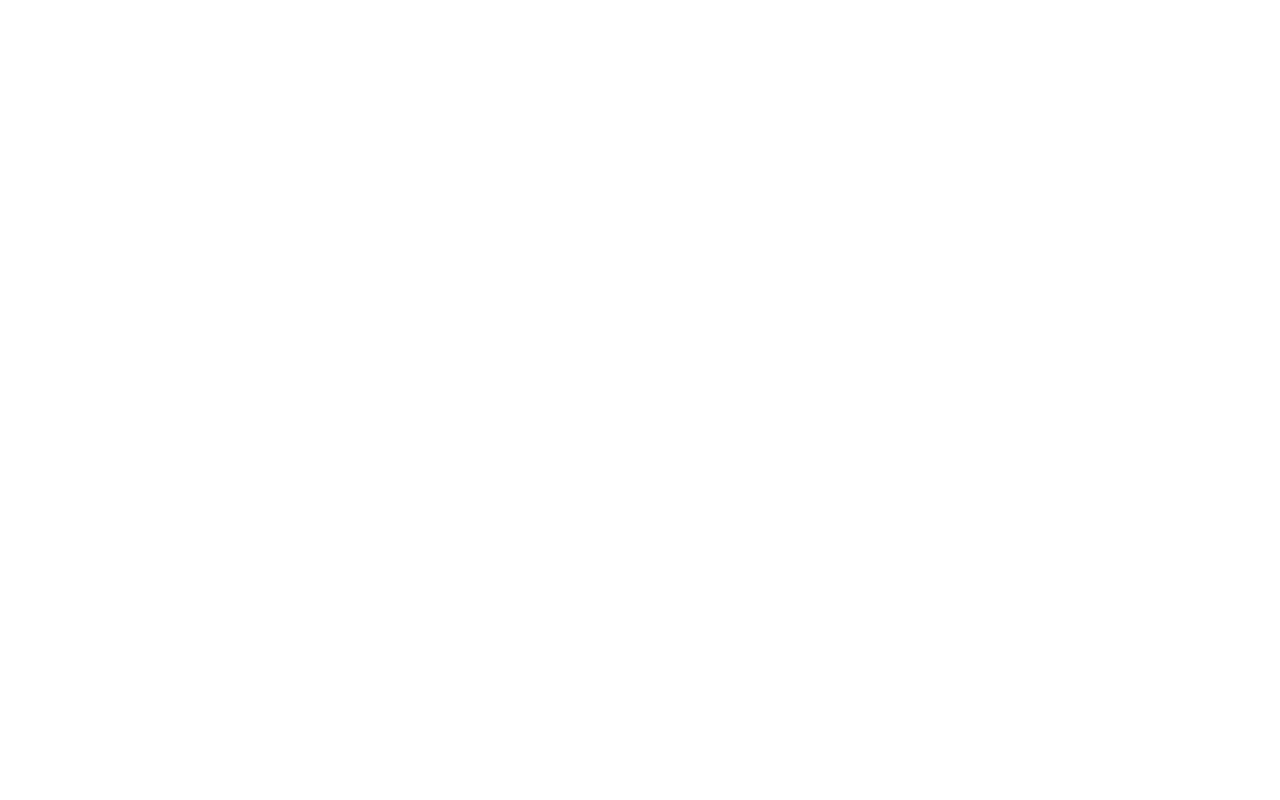
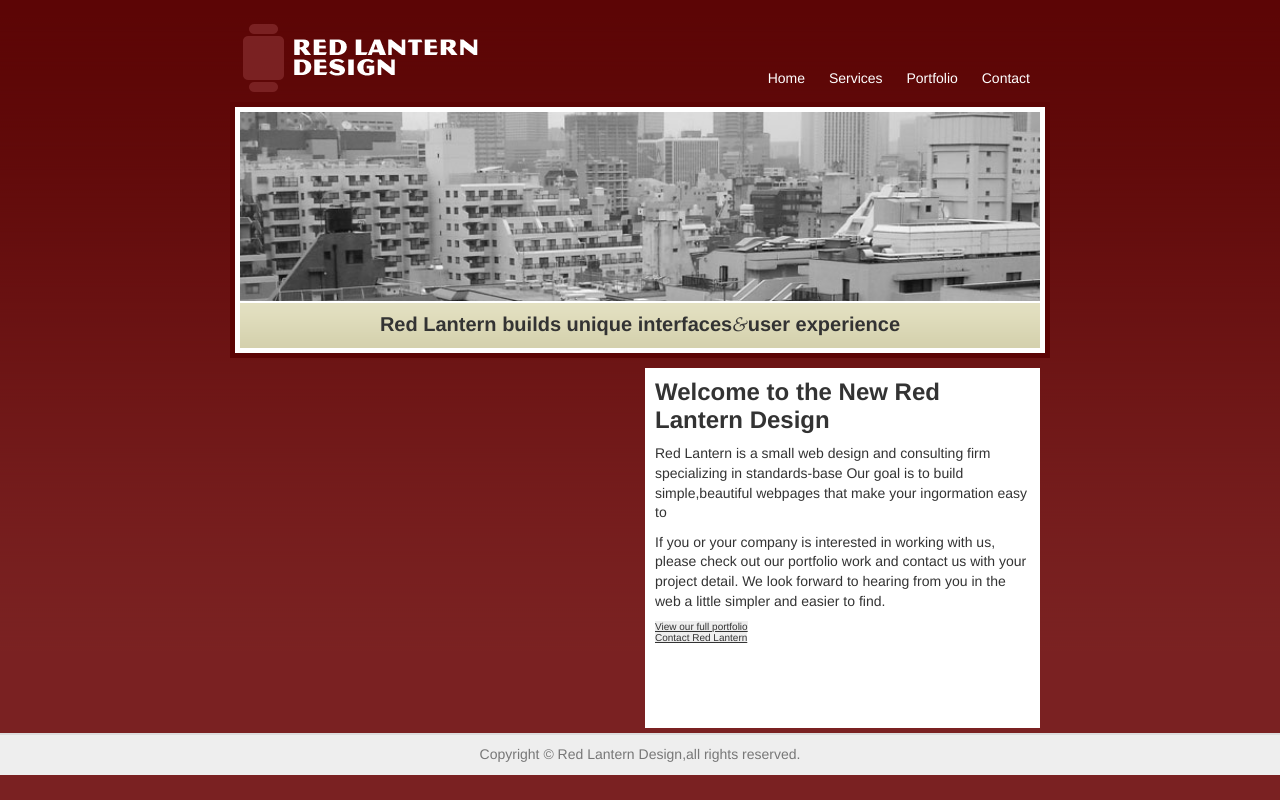
Before and after one commit to mmay1112/Exercise1, a plain HTML site: page inder.html in a window 1280 px wide. Drawn offline with Linux system fonts and the light colour scheme.

Commit message:
index update

```diff
--- a/inder.html
+++ b/inder.html
@@ -4,9 +4,40 @@
     <meta charset="UTF-8">
     <meta name="viewport" content="width=device-width, initial-scale=1.0">
     <meta http-equiv="X-UA-Compatible" content="ie=edge">
-    <title>Document</title>
+    <link rel="stylesheet" href="css/style.css" type="text/css"/>
+    <title>Red Lantern Design</title>
 </head>
 <body>
-
+    <header id="masthead">
+        <h1><img alt="Ted Lantern Logo" src="images/rl_logo.png"/></h1>
+        <ul id="nav">
+            <li><a class="active" title ="Red Lantern home" href="index.html">Home</a></li>
+            <li><a title="Disign services"href="services.html">Services</a></li>
+            <li><a title="Our work"href="portfolio.html">Portfolio</a></li>
+            <li><a title="Contact Red Lantern"href="contact.html">Contact</a></li>
+        </ul>
+    </header>
+    <article id="mainContent">
+        <section id="titleBar">
+            <img alt="tokyo buildings"src="images/tokyo.jpg"/>
+            <h1>Red Lantern builds unique interfaces<span class="amp">&amp;</span>user experience</h1>
+        </section>
+        <section id="content">
+            <h2>Welcome to the New Red Lantern Design</h2>
+            <p>Red Lantern is a small web design and consulting firm specializing in standards-base
+                Our goal is to build simple,beautiful webpages that make your ingormation easy to </p>
+            <p>If you or your company is interested in working with us, please check out our portfolio
+                work and contact us with your project detail. We look forward to hearing from you
+                in the web a little simpler and easier to find.
+            </p>
+            <ul id="Link=List">
+                <li><a title="View our portfolio"href="#">View our full portfolio</a></li>
+                <li><a title="Contact Red Lantern"href="#">Contact Red Lantern</a></li>
+            </ul>
+        </section>
+    </article>
+    <footer id="footer">
+        <p>Copyright &copy; Red Lantern Design,all rights reserved.</p>
+    </footer>
 </body>
 </html>
```
